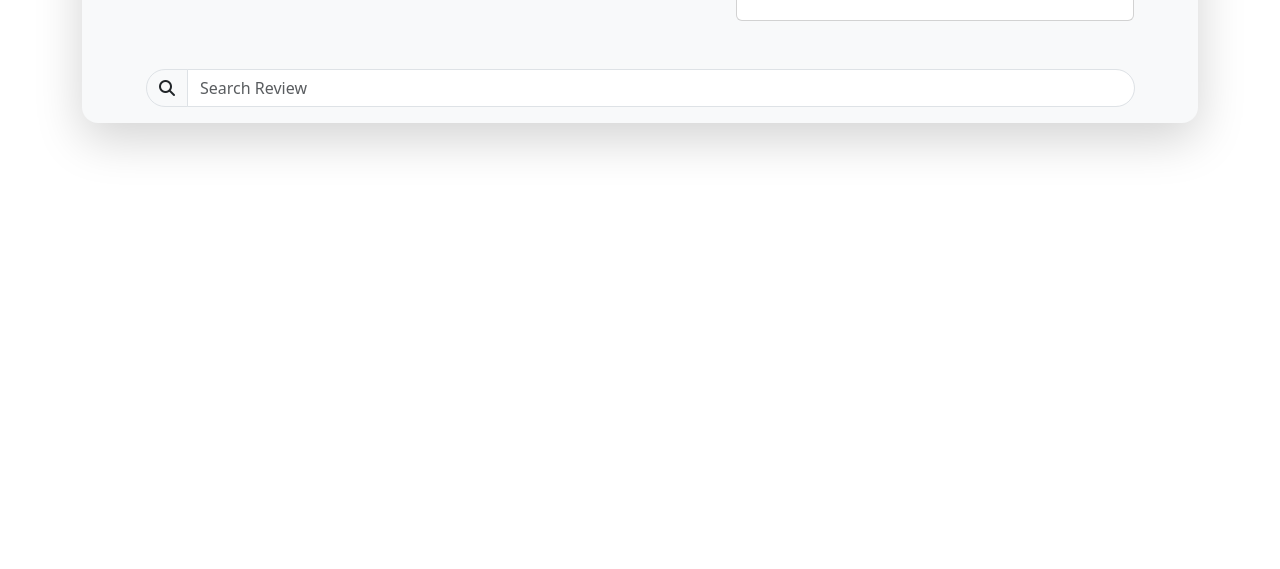
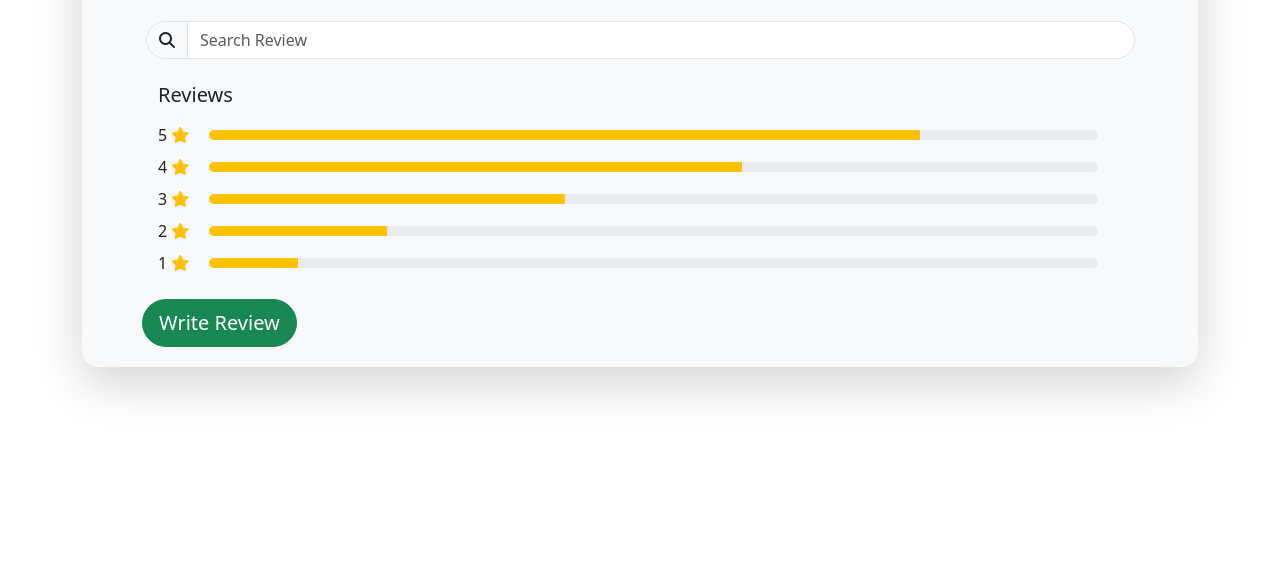
Before and after one commit to mdonik4/section_bootstrap-5-practice, a plain HTML site: page ratinng.html in a window 1280 px wide. Shown: the part 231-800 px from the top of the page. Drawn offline with Linux system fonts and the light colour scheme.

Commit message:
reduce padding

```diff
--- a/ratinng.html
+++ b/ratinng.html
@@ -14,7 +14,7 @@
     <div class="container">
         <div class="card bg-light border-0 shadow-lg rounded-4 mt-5">
             <div class="card-body">
-                <div class="row p-5">
+                <div class="row p-4">
                     <div class="col-7">
                         <h2 class="fw-bold">What other think about the product</h2>
                     </div>
@@ -39,11 +39,80 @@
                             <div></div>
                             </div>
                         </div>
-                        <div class="container"></div>
+                        <div class="row p-4">
+                            <div class="col-12 vstack gap-2">
+                                <h5>Reviews</h5>
+                                <div class="d-flex align-items-center gap-1">
+                                    <span>5</span><i class="fas fa-star text-warning"></i>
+                                    <div class="progress ms-3" style="width: 100%; height: 10px;">
+                                        <div class="progress-bar bg-warning"
+                                             style="width: 80%;"
+                                             role="progressbar"
+                                             aria-valuenow="30"
+                                            aria-valuemax="100"
+                                            aria-valuemin="80">
+                                        </div>
+                                    </div>
+                                </div>
+                                <div class="d-flex align-items-center gap-1">
+                                    <span>4</span><i class="fas fa-star text-warning"></i>
+                                    <div class="progress ms-3" style="width: 100%; height: 10px;">
+                                        <div class="progress-bar bg-warning"
+                                             style="width: 60%;"
+                                             role="progressbar"
+                                             aria-valuenow="60"
+                                            aria-valuemax="100"
+                                            aria-valuemin="0">
+                                        </div>
+                                    </div>
+                                </div>
+                                <div class="d-flex align-items-center gap-1">
+                                    <span>3</span><i class="fas fa-star text-warning"></i>
+                                    <div class="progress ms-3" style="width: 100%; height: 10px;">
+                                        <div class="progress-bar bg-warning"
+                                             style="width:40%;"
+                                             role="progressbar"
+                                             aria-valuenow="40"
+                                            aria-valuemax="100"
+                                            aria-valuemin="0">
+                                        </div>
+                                    </div>
+                                </div>
+                                <div class="d-flex align-items-center gap-1">
+                                    <span>2</span><i class="fas fa-star text-warning"></i>
+                                    <div class="progress ms-3" style="width: 100%; height: 10px;">
+                                        <div class="progress-bar bg-warning"
+                                             style="width: 20%;"
+                                             role="progressbar"
+                                             aria-valuenow="20"
+                                            aria-valuemax="100"
+                                            aria-valuemin="0">
+                                        </div>
+                                    </div>
+                                </div>
+                                <div class="d-flex align-items-center gap-1">
+                                    <span>1</span><i class="fas fa-star text-warning"></i>
+                                    <div class="progress ms-3" style="width: 100%; height: 10px;">
+                                        <div class="progress-bar bg-warning"
+                                             style="width: 10%;"
+                                             role="progressbar"
+                                             aria-valuenow="10"
+                                            aria-valuemax="100"
+                                            aria-valuemin="0">
+                                        </div>
+                                    </div>
+                                </div>
+                            </div>
+                        </div>
+                        <div class="row px-2 pb-1 ">
+                            <div class="col-12">
+                                <a href="" class="btn btn-success btn-lg rounded-5">Write Review</a>
+                            </div>
+                        </div>
                     </div>
+                </div>
             </div>
         </div>
-    </div>
 
 
     <script src="js/bootstrap.bundle.js"></script>
```
